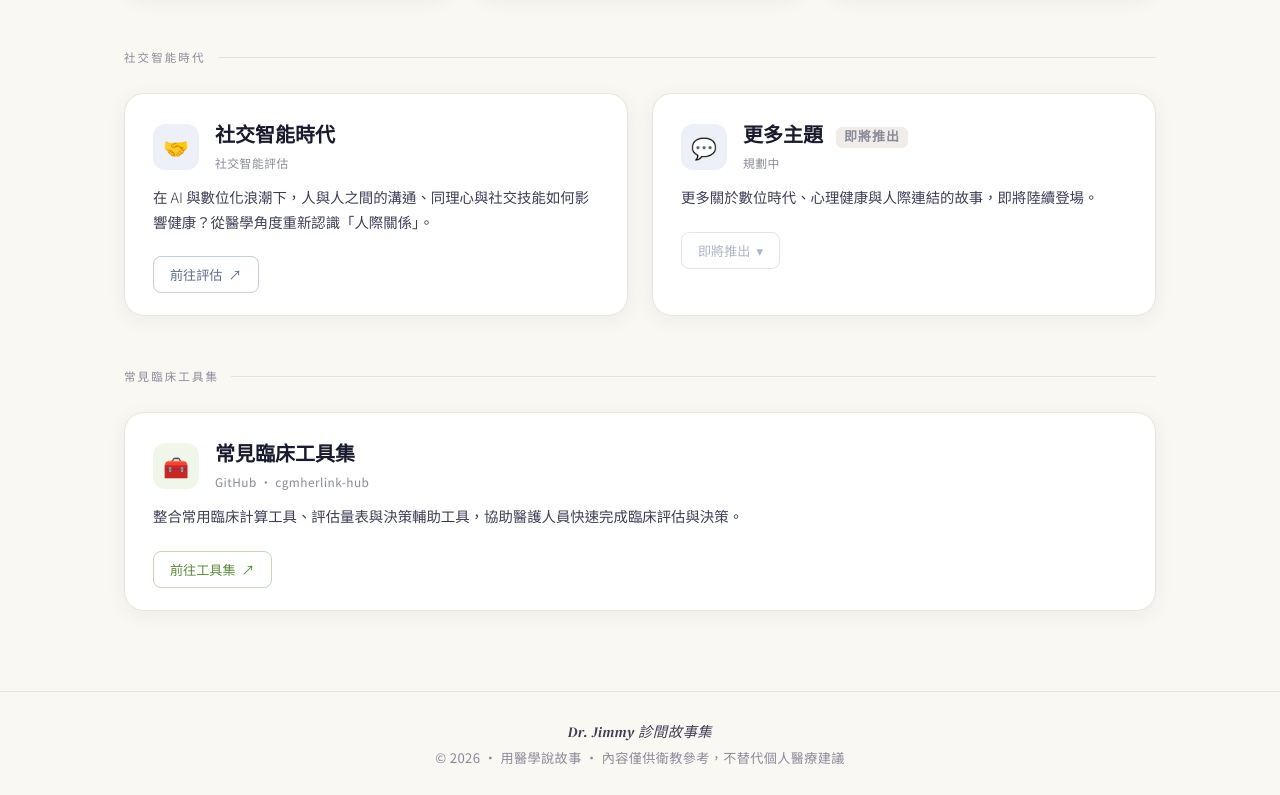
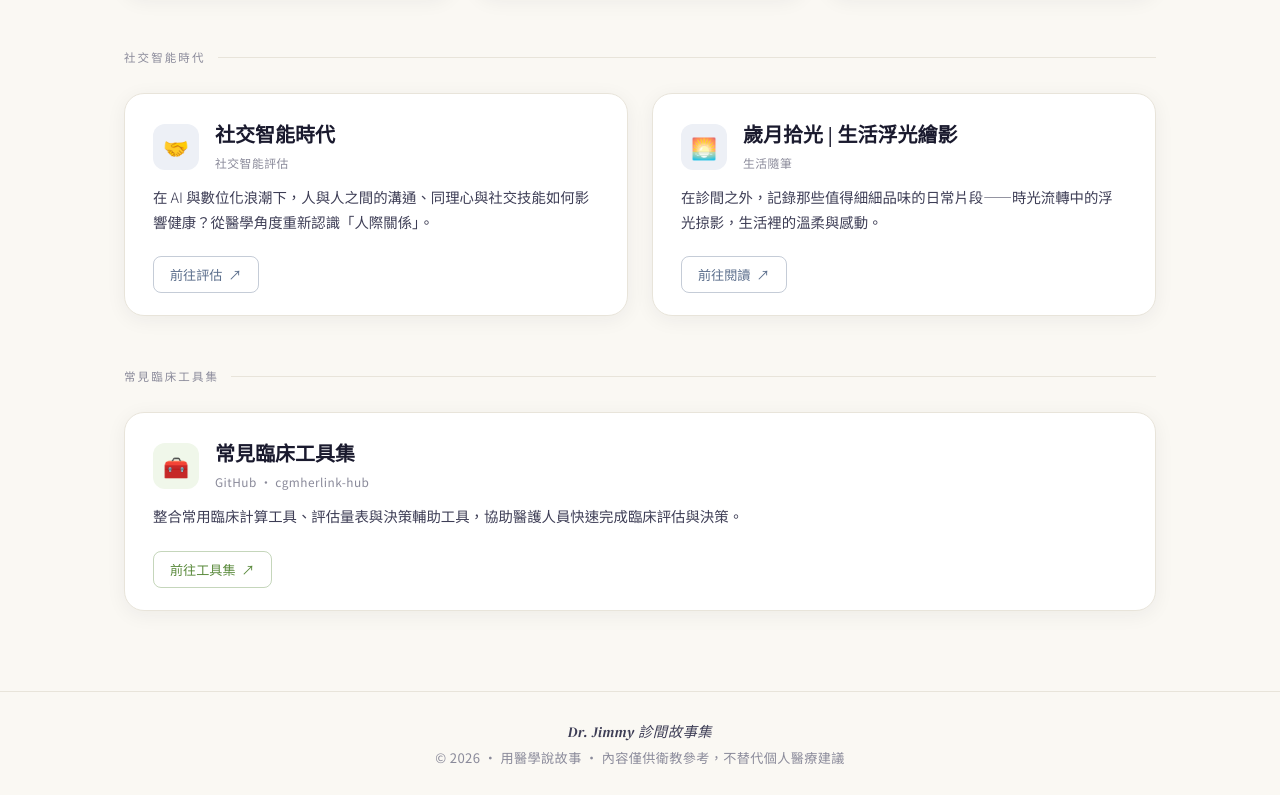
Before and after one commit to d8600010-gmail/DRJimmyHealthExaminationMedicalEducation, a plain HTML site: page index.html in a window 1280 px wide. Shown: the part 1924-2719 px from the top of the page. Drawn offline with Linux system fonts and the light colour scheme; no server answers.

Commit message:
Update index.html

```diff
--- a/index.html
+++ b/index.html
@@ -118,7 +118,6 @@
     .card:nth-child(5) { animation-delay: 0.45s; } .card:nth-child(6) { animation-delay: 0.55s; }
     .card:nth-child(7) { animation-delay: 0.65s; } .card:nth-child(8) { animation-delay: 0.72s; }
     .card:nth-child(9) { animation-delay: 0.79s; }
-
     /* ── VISITOR COUNTER ── */
     .visitor-counter {
       position: fixed; top: 18px; right: 20px; z-index: 200;
@@ -170,7 +169,6 @@
   <div class="header-line"></div>
 </header>
 <div class="container">
-
   <!-- 精選主題 -->
   <div class="section-label">精選主題</div>
   <div class="grid">
@@ -185,9 +183,7 @@
       <div class="story-list" id="faq"><div class="story-list-inner"><div class="story-divider"></div>
         <div class="story-item" onclick="event.stopPropagation(); window.location.href='HealthExamCommonProblem/UrineOccult.html'">
           <span class="story-num">01</span>
-          <span class="story-dot teal-dot">
-
-          </span>尿潛血是什麼問題？ 🔎</div>
+          <span class="story-dot teal-dot"></span>尿潛血是什麼問題？ 🔎</div>
         <div class="story-item" onclick="event.stopPropagation(); window.location.href='HealthExamCommonProblem/10YearRiskCVDisease.html'">
           <span class="story-num">01</span><span class="story-dot teal-dot"></span>十年心血管危險評估？ 🔎</div>
         <div class="story-item"><span class="story-num">02</span><span class="story-dot teal-dot"></span>腫瘤指數升高＝癌症嗎？</div>
@@ -267,7 +263,6 @@
       <button class="card-toggle-btn rose" style="pointer-events:none; opacity:0.5;">即將推出 <span class="btn-arrow">▾</span></button>
     </div>
   </div>
-
   <!-- 自我檢測 -->
   <div class="section-gap"></div>
   <div class="section-label">自我檢測</div>
@@ -292,7 +287,6 @@
       <button class="card-toggle-btn violet" style="pointer-events:none; opacity:0.5;">即將推出 <span class="btn-arrow">▾</span></button>
     </div>
   </div>
-
   <!-- 身心健康實驗室 -->
   <div class="section-gap"></div>
   <div class="section-label">身心健康實驗室</div>
@@ -322,7 +316,6 @@
       <div class="card-cta">前往評估 <span class="card-cta-arrow">↗</span></div>
     </a>
   </div>
-
   <!-- 社交智能時代 -->
   <div class="section-gap"></div>
   <div class="section-label">社交智能時代</div>
@@ -335,16 +328,15 @@
       <p class="card-desc">在 AI 與數位化浪潮下，人與人之間的溝通、同理心與社交技能如何影響健康？從醫學角度重新認識「人際關係」。</p>
       <div class="card-cta">前往評估 <span class="card-cta-arrow">↗</span></div>
     </a>
-    <div class="card disabled">
+    <a class="card card-link slate-link" href="https://cgmherlink-hub.github.io/FreeTalkPage/" target="_blank" rel="noopener noreferrer">
       <div class="card-header">
-        <div class="card-icon slate">💬</div>
-        <div class="card-title-wrap"><h2>更多主題 <span class="soon-badge">即將推出</span></h2><div class="card-count">規劃中</div></div>
+        <div class="card-icon slate">🌅</div>
+        <div class="card-title-wrap"><h2>歲月拾光 | 生活浮光繪影</h2><div class="card-count">生活隨筆</div></div>
       </div>
-      <p class="card-desc">更多關於數位時代、心理健康與人際連結的故事，即將陸續登場。</p>
-      <button class="card-toggle-btn slate" style="pointer-events:none; opacity:0.5;">即將推出 <span class="btn-arrow">▾</span></button>
-    </div>
+      <p class="card-desc">在診間之外，記錄那些值得細細品味的日常片段——時光流轉中的浮光掠影，生活裡的溫柔與感動。</p>
+      <div class="card-cta">前往閱讀 <span class="card-cta-arrow">↗</span></div>
+    </a>
   </div>
-
   <!-- 常見臨床工具集 -->
   <div class="section-gap"></div>
   <div class="section-label">常見臨床工具集</div>
@@ -358,7 +350,6 @@
       <div class="card-cta">前往工具集 <span class="card-cta-arrow">↗</span></div>
     </a>
   </div>
-
 </div>
 <footer>
   <div class="footer-brand">Dr. Jimmy 診間故事集</div>
@@ -374,7 +365,6 @@
     btn.classList.toggle('open', !isOpen);
     btn.childNodes[0].textContent = isOpen ? '展開故事 ' : '收起故事 ';
   }
-
   // ── Visitor counter using countapi.xyz ──
   (function() {
     const el = document.getElementById('vc-num');
@@ -385,7 +375,6 @@
         el.textContent = Number(data.value).toLocaleString('zh-TW');
       })
       .catch(() => {
-        // Fallback: show dashes if API unavailable
         el.textContent = '—';
         el.classList.remove('loading');
       });
```
